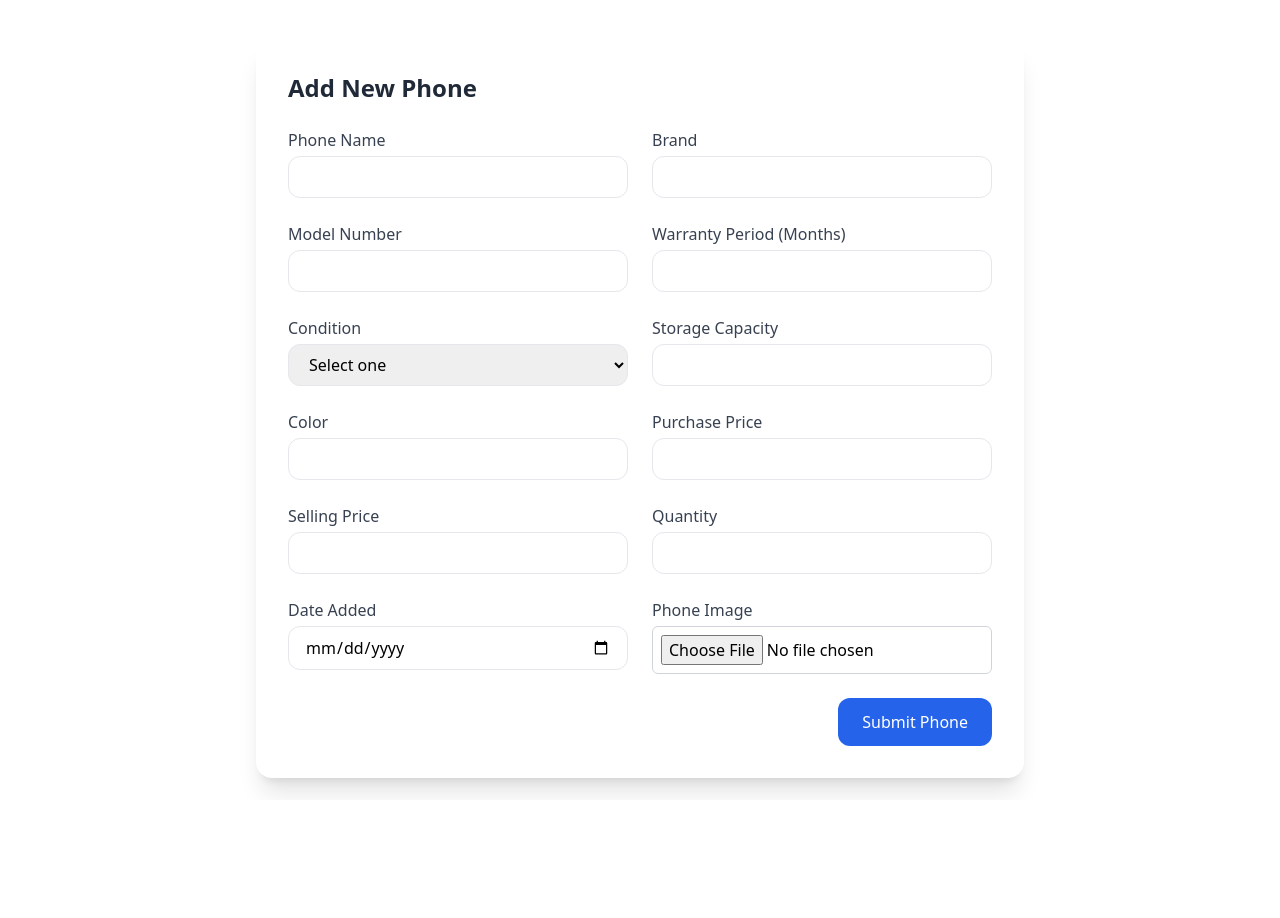
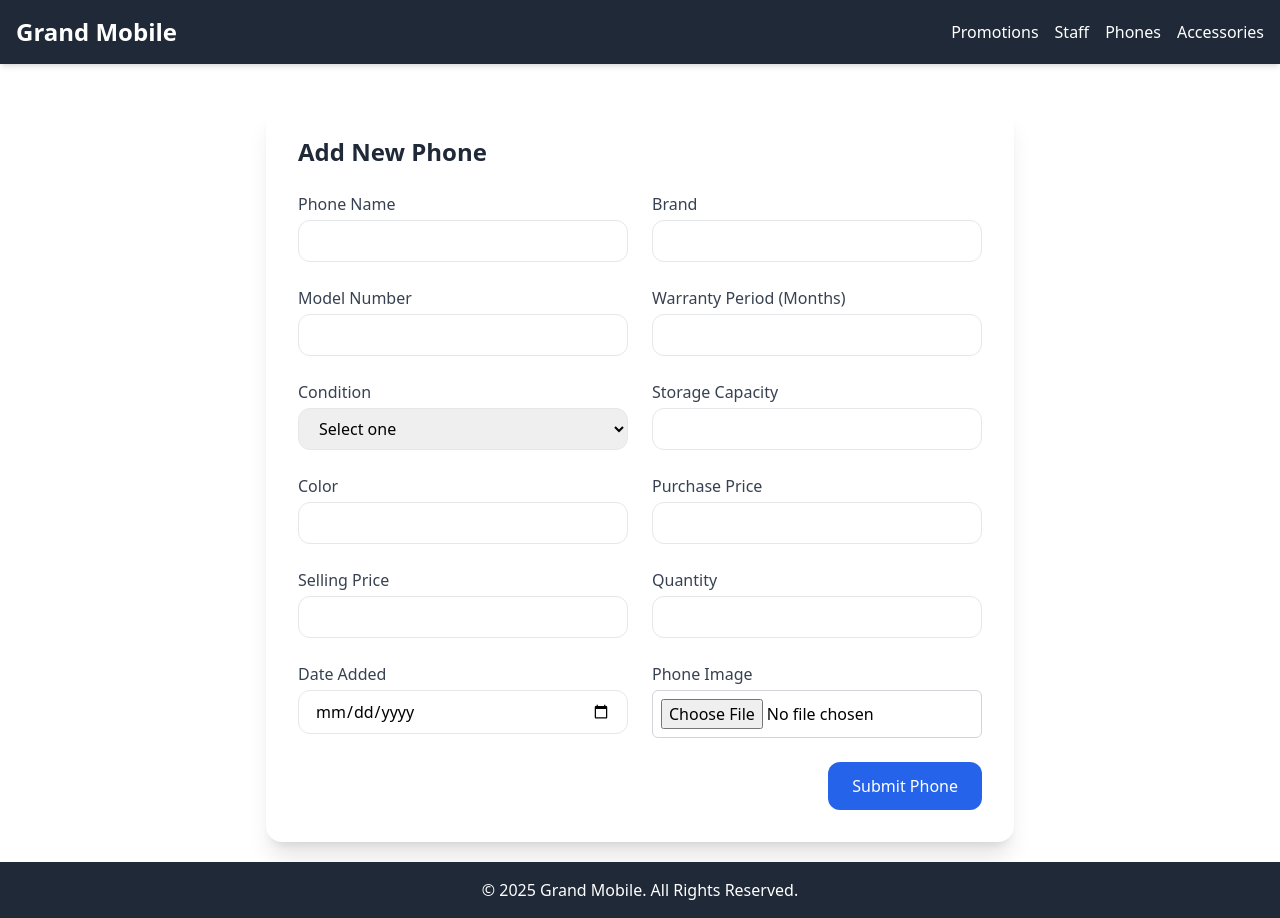
Before and after one commit to tharindu-sandaruwan/SQA_Project, a React (Vite) app in the folder frontend/: page /phones in a window 1280 px wide. Before the commit the page ends 800 px from the top, so only its background shows below. Built offline with nearby package versions, Linux system fonts and the light colour scheme.

Commit message:
Fixed Page

```diff
--- a/frontend/src/pages/Phones/index.jsx
+++ b/frontend/src/pages/Phones/index.jsx
@@ -74,6 +74,45 @@ export default function PhoneForm() {
   };
 
   return (
+    <div className="min-h-screen flex flex-col">
+      {/* Header */}
+      <header className="bg-gray-800 text-white py-4 shadow-md">
+        <div className="container mx-auto flex justify-between items-center px-4">
+          <h1
+            onClick={() => navigate("/")}
+            className="text-2xl font-bold cursor-pointer"
+          >
+            Grand Mobile
+          </h1>
+          <nav>
+            <button
+              onClick={() => navigate("/promotions")}
+              className="mr-4 hover:underline"
+            >
+              Promotions
+            </button>
+            <button
+              onClick={() => navigate("/displayStaff")}
+              className="mr-4 hover:underline"
+            >
+              Staff
+            </button>
+            <button
+              onClick={() => navigate("/phones")}
+              className="mr-4 hover:underline"
+            >
+              Phones
+            </button>
+            <button
+              onClick={() => navigate("/accessoriesHome")}
+              className="hover:underline"
+            >
+              Accessories
+            </button>
+          </nav>
+        </div>
+      </header>
+
       <div className="max-w-3xl mx-auto bg-white shadow-xl rounded-2xl p-8 mt-10">
         <ToastContainer position="top-center" />
         <h2 className="text-2xl font-semibold mb-6 text-gray-800">
@@ -182,6 +221,13 @@ export default function PhoneForm() {
           </div>
         </form>
       </div>
+      {/* Footer */}
+      <footer className="bg-gray-800 text-white py-4 mt-5">
+        <div className="container mx-auto text-center">
+          <p>&copy; 2025 Grand Mobile. All Rights Reserved.</p>
+        </div>
+      </footer>
+    </div>
   );
 }
 
```
Lines whose indentation alone changed are shown as unchanged.
